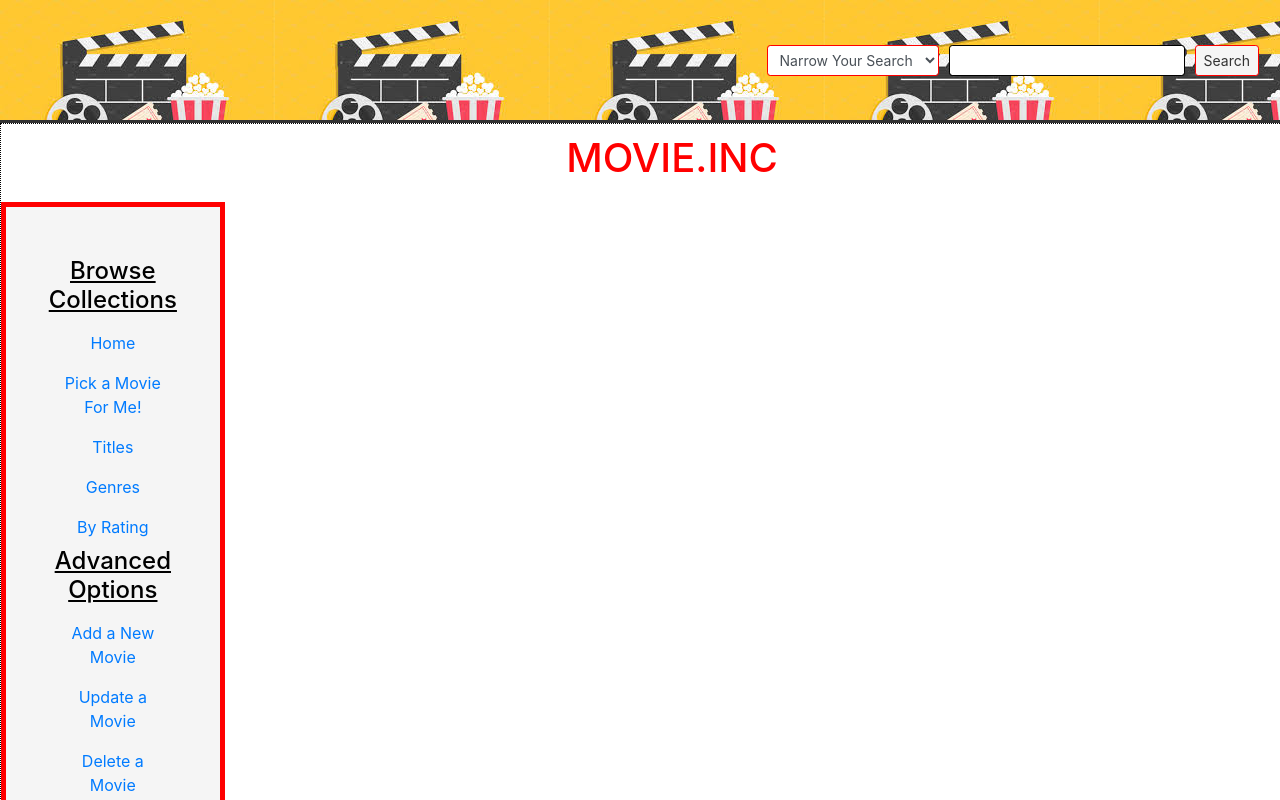
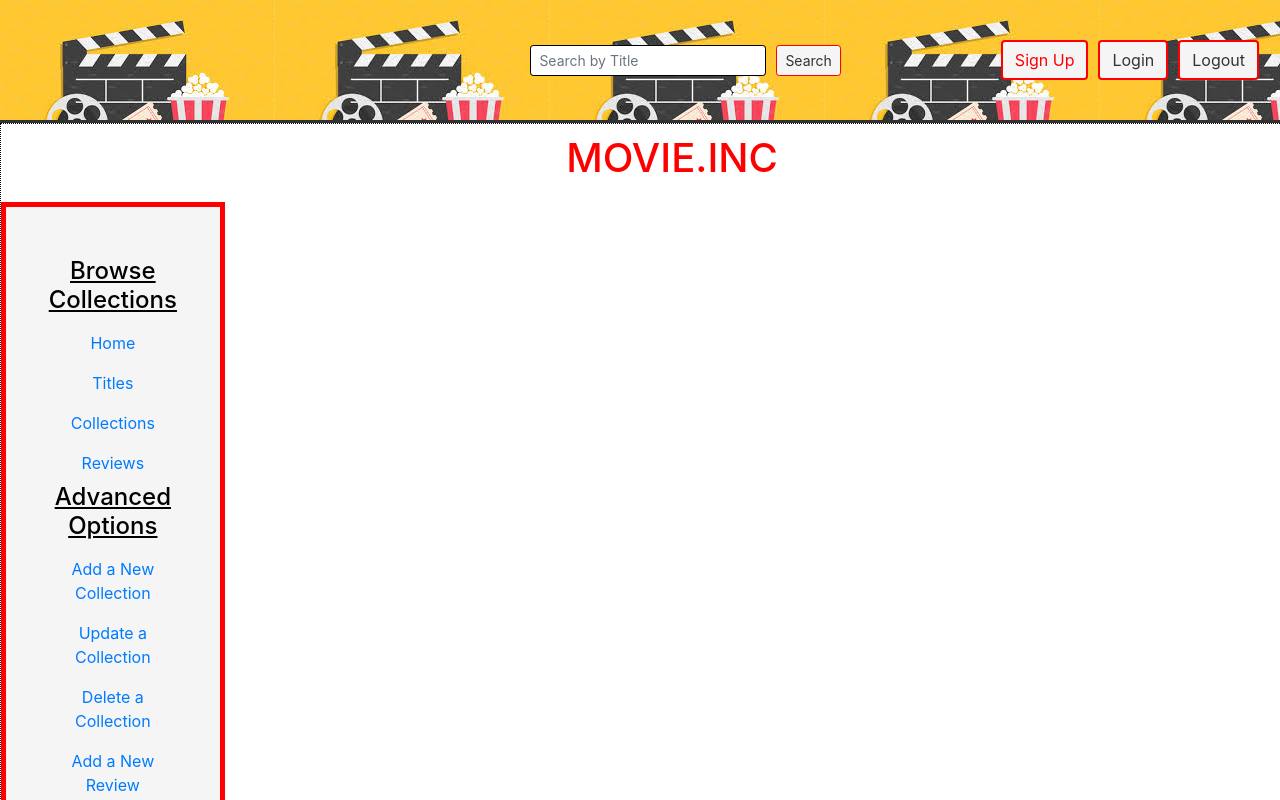
Before and after one commit to churchjg/GroupCrud, a React (Create React App) app in the folder movies/: page / in a window 1280 px wide. Shown: the top 800 px of the page. Built offline with nearby package versions, Linux system fonts and the light colour scheme; no server answers.

Commit message:
need sidebar paths

```diff
--- a/movies/src/App.js
+++ b/movies/src/App.js
@@ -6,6 +6,7 @@ import NavBar from './Components/Homepage/Navbar'
 import Homepage from './Components/Homepage/Homepage'
 import { Route } from 'react-router-dom'
 import SubmissionForm from './Components/Forms/SubmissionForm'
+import LoginForm from './Components/Forms/LoginForm'
 
 // import Sidebar from './Components/Homepage/SideBar'
 
@@ -83,6 +84,17 @@ class App extends Component {
             <Sidebar selectList={this.selectList} />
           </Col>
         </Row> */}
+
+        {/* I need a submission form to CRUD collections and reviews
+        Another form for login/logout */}
+
+        <Route path="./controllers/auth"
+            render={() => <LoginForm  method="POST"/>}
+            />
+            {/* <Route path="./controllers/auth"
+            render={() => <LogoutForm  method="POST"/>}
+            /> */}
+
          <Route path="/"
             render={() => <SubmissionForm  method="POST"/>}
             />
--- /dev/null
+++ b/movies/src/Components/Forms/LoginForm.js
@@ -0,0 +1,49 @@
+import React, { Component } from 'react'
+import Form from 'react-bootstrap/Form'
+import Button from 'react-bootstrap/Button'
+import { withRouter } from 'react-router-dom'
+
+export class LoginForm extends Component {
+    constructor(props) {
+        super(props)
+        this.state = {
+            input: ""
+            , dropdown: ""
+        }
+    }
+
+    inputChange = (e) => {
+        console.log(e.target.value)
+        this.setState({
+            input: e.target.value
+        })
+    }
+
+    dropdownChange = e => {
+        this.setState({
+            dropdown: e.target.value
+        })
+    }
+
+
+
+    submitForm = (e) => {
+        e.preventDefault()
+        if (this.state.dropdown !== "" && this.state.input !== "") {
+            this.props.sendInput(this.state)
+            // this.props.movies.push(`/api/movies/${this.state.dropdown}${this.state.input}`)
+        }
+        else { alert("Please select an account option") }
+    }
+
+    render() {
+        return (
+            <Form inline onSubmit={this.submitForm}>
+                <Button style={{margin: 5, backgroundColor: "#F5F5F5", color: "red", border: "2px solid red"}} size="md" type="submit" >Sign Up</Button>
+                <Button style={{margin: 5, backgroundColor: "#F5F5F5", color: "#333333", border: "2px solid red" }} size="md" type="submit" >Login</Button>
+                <Button style={{margin: 5, backgroundColor: "#F5F5F5", color: "#333333", border: "2px solid red"}} size="md" type="submit" >Logout</Button>
+            </Form>
+        )
+    }
+}
+export default withRouter(LoginForm)
--- a/movies/src/Components/Forms/MovieForm.js
+++ b/movies/src/Components/Forms/MovieForm.js
@@ -10,15 +10,15 @@ export class MovieForm extends Component {
 
     setType = () =>{
         if (this.props.method === "POST"){
-            return <h4>Please enter the details of the movie you wish to add!</h4>
+            return <h4>Please enter the details of the collection you wish to add!</h4>
         }
         if (this.props.method === "PUT"){
-            return (<div> <h4>Please enter the details of the movie to update?</h4>
+            return (<div> <h4>Please enter the details of the collection to update?</h4>
             <Form.Control type="input" placeholder="Name (required)" name="add" onChange={this.pleaseWork} />
             </div>)
         }
         if (this.props.method === "DELETE"){
-            return (<div> <h4>Please enter the name of the movie to delete?</h4>
+            return (<div> <h4>Please enter the name of the collection to delete?</h4>
             <Form.Control type="input" placeholder="Name (required)" name="delete" onChange={this.pleaseWork} />
             </div>)
         }
@@ -28,18 +28,21 @@ export class MovieForm extends Component {
         if (this.props.method !== "DELETE"){
             return ( <div >
                 <Form.Control size="sm" type="input" placeholder="Title" name="title" onChange={this.inputChange} />
-                <h5>Has this movie been released?</h5>
+                <h5>Is this a Collection?</h5>
                 <Form.Check inline size="sm" type="radio" name="released" label="Yes"  onClick={() => this.setCheckbox("released", true)} />
                 <Form.Check inline size="sm" type="radio" name="released" label="No"  onClick={() => this.setCheckbox("released", false)} />
-                <h5>Is this movie intended for all audiences?</h5>
+                <Form.Control size="sm" type="input" placeholder="Titles" name="title" onChange={this.inputChange} />
+                <Form.Control size="sm" type="input" placeholder="Major Genre" name="genre" onChange={this.inputChange} />
+                <Form.Control size="sm" type="input" placeholder="Your Rating" name="rating" onChange={this.inputChange} />
+                <Form.Control size="sm" type="input" placeholder="Creative Type (Fantasy, Historial Fiction, etc.) " name="creative" onChange={this.inputChange} />
+                <Form.Control size="sm" type="input" placeholder="Release Date" name="date" onChange={this.inputChange} />
+                <Form.Control size="sm" type="input" placeholder="Movie Poster" name="image" onChange={this.inputChange} />
+                <h5>Is this a rating?</h5>
                 <Form.Check inline size="sm" type="radio" name="audience" label="Yes"  onClick={() => this.setCheckbox("audience", true)} />
                 <Form.Check inline size="sm" type="radio" name="audience" label="No"  onClick={() => this.setCheckbox("audience", false)} />
                 <Form.Control size="sm" type="input" placeholder="Title" name="title" onChange={this.inputChange} />
-                <Form.Control size="sm" type="input" placeholder="Major Genre" name="genre" onChange={this.inputChange} />
                 <Form.Control size="sm" type="input" placeholder="Your Rating" name="rating" onChange={this.inputChange} />
-                <Form.Control size="sm" type="input" placeholder="Creative Type (Fantasy, Historial Fiction, etc.) " name="cretive" onChange={this.inputChange} />
-                <Form.Control size="sm" type="input" placeholder="Release Date" name="date" onChange={this.inputChange} />
-                <Form.Control size="sm" type="input" placeholder="Movie Poster" name="image" onChange={this.inputChange} />
+
 
             </div>)
         }
--- a/movies/src/Components/Forms/SearchForm.js
+++ b/movies/src/Components/Forms/SearchForm.js
@@ -38,15 +38,16 @@ export class SearchForm extends Component {
 
     render() {
         return (
+
             <Form inline onSubmit={this.submitForm}>
-                <Form.Control style={{ margin: 5 , border: "1.5px solid red" }} size="sm" as="select" title="Narrow Your Search" id="basic-nav-dropdown" onChange={this.dropdownChange}>
+                {/* <Form.Control style={{ margin: 5 , border: "1.5px solid red" }} size="sm" as="select" title="Narrow Your Search" id="basic-nav-dropdown" onChange={this.dropdownChange}>
                     <option>Narrow Your Search</option>
                     <option value="title">Title</option>
                     <option value="rating">Rating</option>
                     <option value="genre">Genre</option>
 
-                </Form.Control>
-                <Form.Control style={{margin: 5 , border: "1px solid black"}} size="sm" type="input" onChange={this.inputChange} />
+                </Form.Control> */}
+                <Form.Control style={{margin: 5 , border: "1px solid black" , alignItems: "left"}} placeholder="Search by Title" size="sm" type="input" onChange={this.inputChange} />
                 <Button style={{margin: 5, backgroundColor: "#F5F5F5", color: "#333333", border: "1.5px solid red"}} size="sm" type="submit" >Search</Button>
             </Form>
         )
--- a/movies/src/Components/Homepage/Navbar.js
+++ b/movies/src/Components/Homepage/Navbar.js
@@ -4,6 +4,9 @@ import { Link } from 'react-router-dom'
 import bgImage from '../../Images/moviereel.jpg'
 import SearchForm from '../Forms/SearchForm'
 // import Form from '../Forms/Form'
+import LoginForm from '../Forms/LoginForm'
+// import LogoutForm from '../Forms/LogoutForm'
+// import SignUpForm from '../Forms/SignUpForm'
 
 
 
@@ -15,7 +18,10 @@ function NavBar(props) {
             <Navbar.Brand as={Link} to="/" style={{ color: "red" }}></Navbar.Brand>
             <Navbar.Text style={{ color: "red", paddingTop: 50, textAlign: "bottom" , opacity: "0" }}><h2>MOVIE.INC</h2></Navbar.Text>
 
-            <SearchForm sendInput={props.sendInput} />
+            <SearchForm style={{alignItems: "left"}} sendInput={props.sendInput} />
+            <LoginForm style={{alignItems: "center"}} sendInput={props.sendInput} />
+            {/* <LogoutForm sendInput={props.sendInput} />
+            <SignUpForm sendInput={props.sendInput} /> */}
 
         </Navbar>
 
--- a/movies/src/Components/Homepage/SideBar.js
+++ b/movies/src/Components/Homepage/SideBar.js
@@ -10,16 +10,19 @@ function Sidebar(props) {
                 <h4 style={{ textDecoration: "underline" }}>Browse Collections</h4>
 
 
-                <Nav.Link as={Link} to="/" onClick={() => props.setMealId}>Home</Nav.Link>
-                <Nav.Link as={Link} to="/movie/random" onClick={() => props.setMealId}>Pick a Movie For Me!</Nav.Link>
-                <Nav.Link as={Link} to="/titles/" onClick={() => props.selectList}>Titles</Nav.Link>
-                <Nav.Link as={Link} to="/collections/" onClick={() => props.selectList}>Genres</Nav.Link>
-                <Nav.Link as={Link} to="/review/" onClick={() => props.selectList}>By Rating</Nav.Link>
+                <Nav.Link as={Link} to="/" onClick={() => props}>Home</Nav.Link>
+
+                <Nav.Link as={Link} to="/api/movies" onClick={() => props.selectList}>Titles</Nav.Link>
+                <Nav.Link as={Link} to="./controllers/collections" onClick={() => props.selectList}>Collections</Nav.Link>
+                <Nav.Link as={Link} to="/api/reviews" onClick={() => props.selectList}>Reviews</Nav.Link>
 
                 <h4 style={{ textDecoration: "underline" }}>Advanced Options</h4>
-                <Nav.Link as={Link} to="/" >Add a New Movie</Nav.Link>
-                <Nav.Link as={Link} to="/" >Update a Movie</Nav.Link>
-                <Nav.Link as={Link} to="/" >Delete a Movie</Nav.Link>
+                <Nav.Link as={Link} to="/" >Add a New Collection </Nav.Link>
+                <Nav.Link as={Link} to="/" >Update a Collection </Nav.Link>
+                <Nav.Link as={Link} to="/" >Delete a Collection </Nav.Link>
+                <Nav.Link as={Link} to="/" >Add a New Review</Nav.Link>
+                <Nav.Link as={Link} to="/" >Update a Review</Nav.Link>
+                <Nav.Link as={Link} to="/" >Delete a Review</Nav.Link>
                 </Nav.Item>
         </Nav>
     )
```
Also changed, not shown: movies/src/Components/Forms/LogoutForm.js (added), movies/src/Components/Forms/SignUpForm.js (added).
